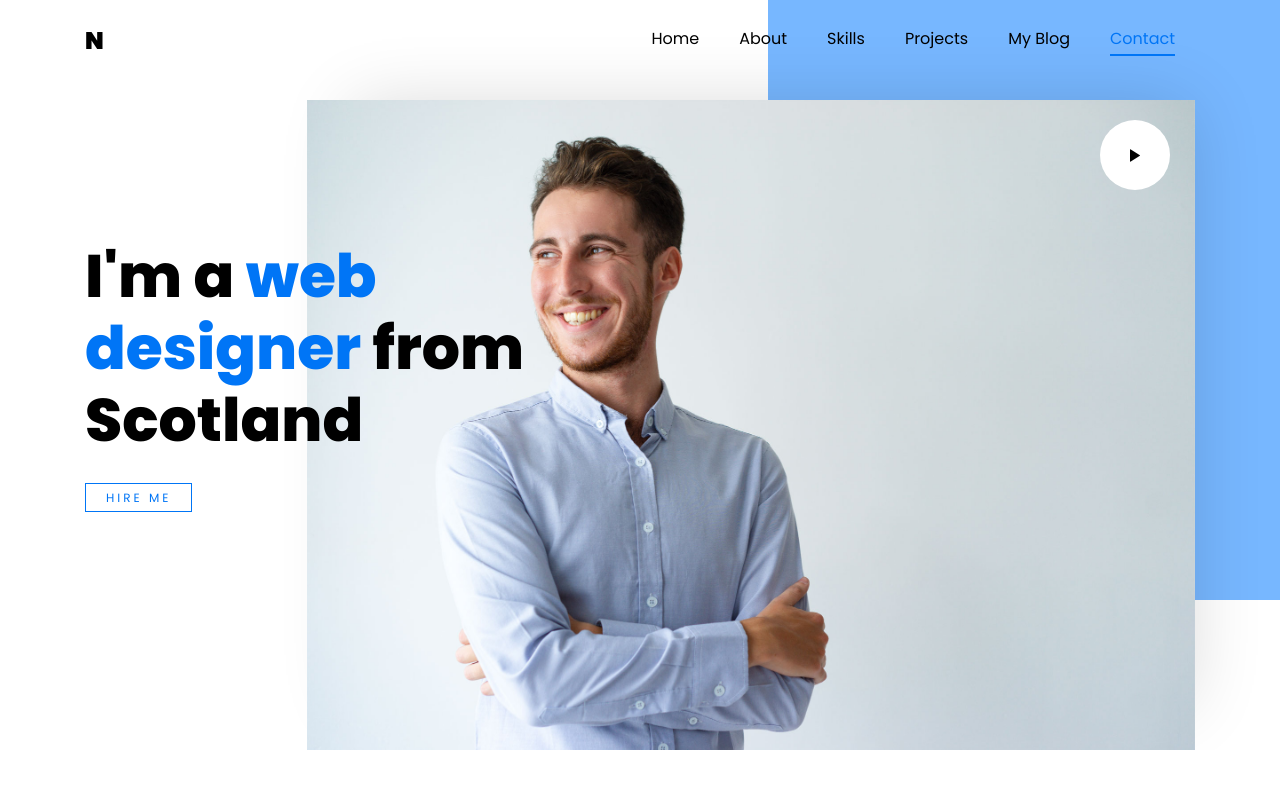
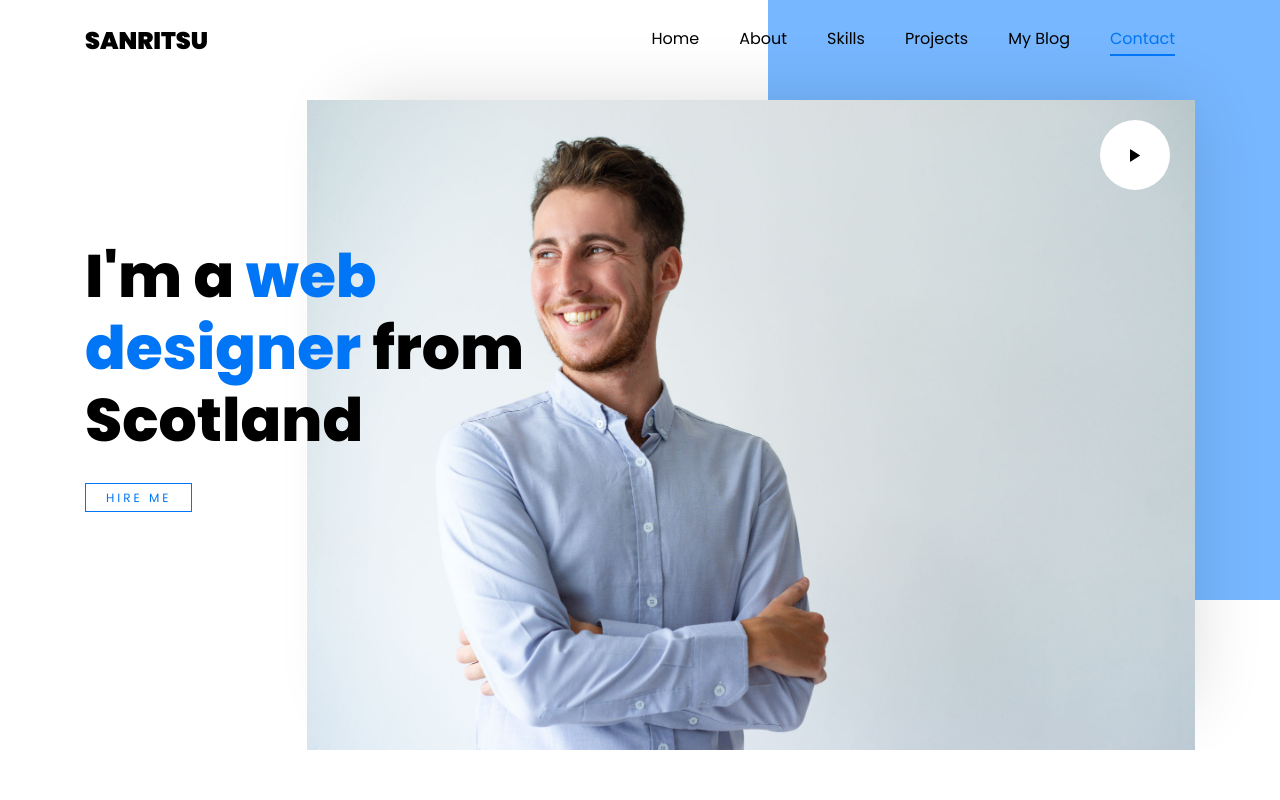
Before and after one commit to issei-omizu/sanritsu, a plain HTML site: page index.html in a window 1280 px wide. Shown: the top 800 px of the page. Drawn offline with Linux system fonts and the light colour scheme; files whose address does not match are found by name.

Commit message:
navbarのタイトルを変更

```diff
--- a/index.html
+++ b/index.html
@@ -27,7 +27,7 @@
 
     <nav class="navbar navbar-expand-lg navbar-dark ftco_navbar bg-dark ftco-navbar-light site-navbar-target" id="ftco-navbar">
 	    <div class="container">
-	      <a class="navbar-brand" href="index.html">N</a>
+	      <a class="navbar-brand" href="index.html">SANRITSU</a>
 	      <button class="navbar-toggler js-fh5co-nav-toggle fh5co-nav-toggle" type="button" data-toggle="collapse" data-target="#ftco-nav" aria-controls="ftco-nav" aria-expanded="false" aria-label="Toggle navigation">
 	        <span class="oi oi-menu"></span> Menu
 	      </button>
```
